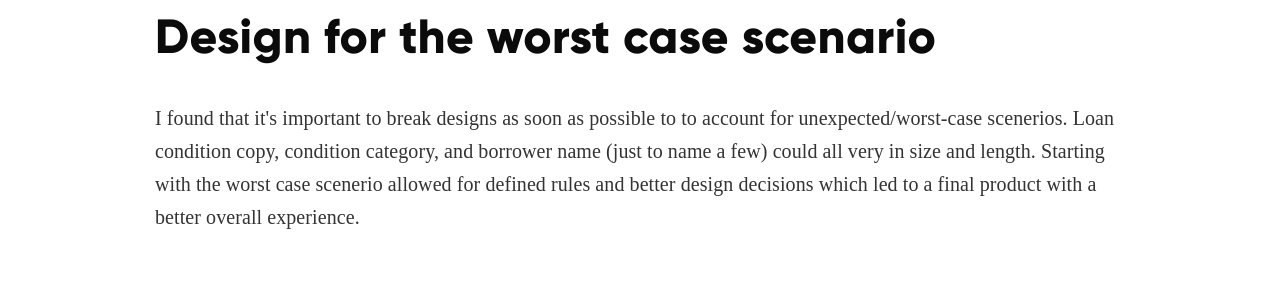
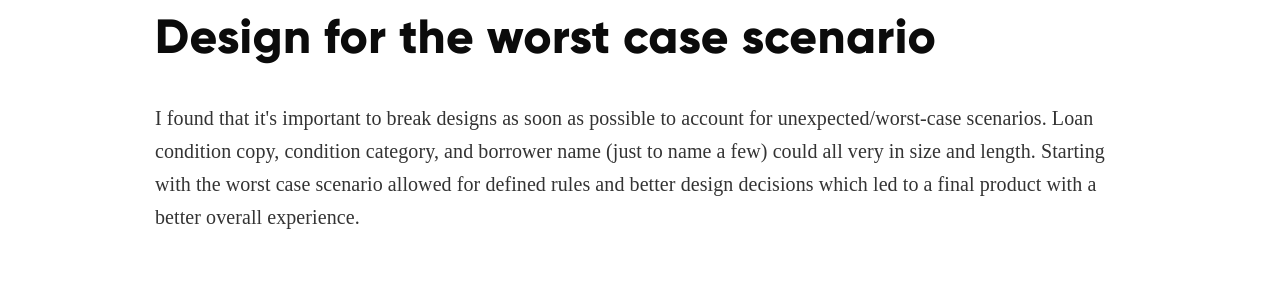
Before and after one commit to dianeumoh/dianelabenz.com, a Jekyll site: the page built from streamloanio.md, in a window 1280 px wide and 900 px high, scrolled down 11876 px. Shown: the part 202-502 px from the top of the window. Built offline with Jekyll 4.4.1, drawn with Linux system fonts in a browser that asks for light colours; some web fonts are replaced.

Commit message:
Streamloan thoughts update

```diff
--- a/_includes/_countable_finalresults_1.html
+++ b/_includes/_countable_finalresults_1.html
@@ -19,7 +19,7 @@
 		<div class="row">
 			<div class="col-sm-10 offset-md-1">
 				<div class="vlt-gap-40"></div>
-				<h4>Pain Point 1: Users were unable to filter the feed</h4>
+				<h4>Pain Point 1: Confusing filters led to unexpected search results </h4>
 				<div class="before-after-row-images">
 					<img src="/assets/images/Before_After_Nav.png" />
 				</div>
@@ -29,7 +29,7 @@
 		<div class="row">
 			<div class="col-sm-10 offset-md-1">
 				<div class="before-after-pain-point">
-					<h4>Pain Point 2: Confusing filters led to unclear search results</h4>
+					<h4>Pain Point 2: Users were unable to filter the feed</h4>
 				</div>
 				<div class="before-after-row-images">
 					<img src="/assets/images/Before_After_Search.png" />
--- a/_includes/_streamloan_finalresultsthoughts_2.html
+++ b/_includes/_streamloan_finalresultsthoughts_2.html
@@ -39,10 +39,10 @@
 				<div class="vlt-gap-20"></div>
 			</div>
 			<div class="col-md-10 offset-md-1">
-				<p>I found that it's important to break designs as soon as possible to to account for unexpected/worst-case
-					scenerios. Loan condition copy, condition category, and borrower name (just to name a few) could all very in
+				<p>I found that it's important to break designs as soon as possible to account for unexpected/worst-case
+					scenarios. Loan condition copy, condition category, and borrower name (just to name a few) could all very in
 					size and length.
-					Starting with the worst case scenerio allowed for defined rules and better design decisions which led to a
+					Starting with the worst case scenario allowed for defined rules and better design decisions which led to a
 					final product with a better overall experience.</p>
 			</div>
 		</div>
```
Also changed, not shown: assets/images/Countable_wireframe copy.png.
